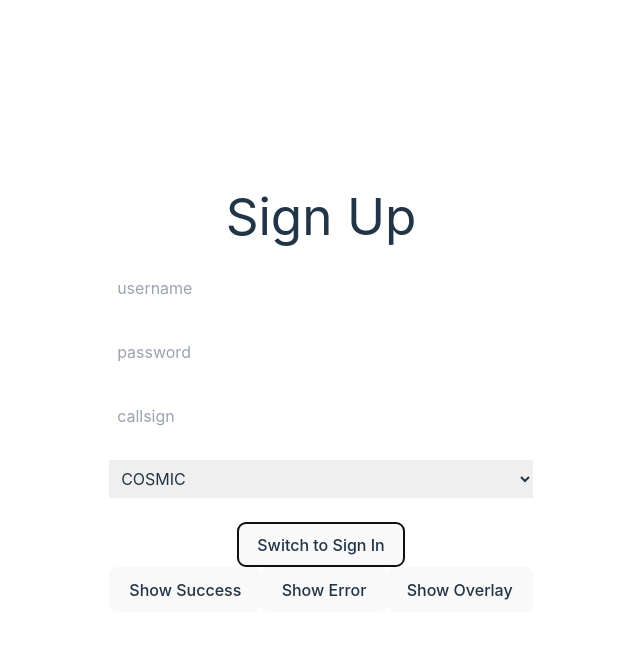
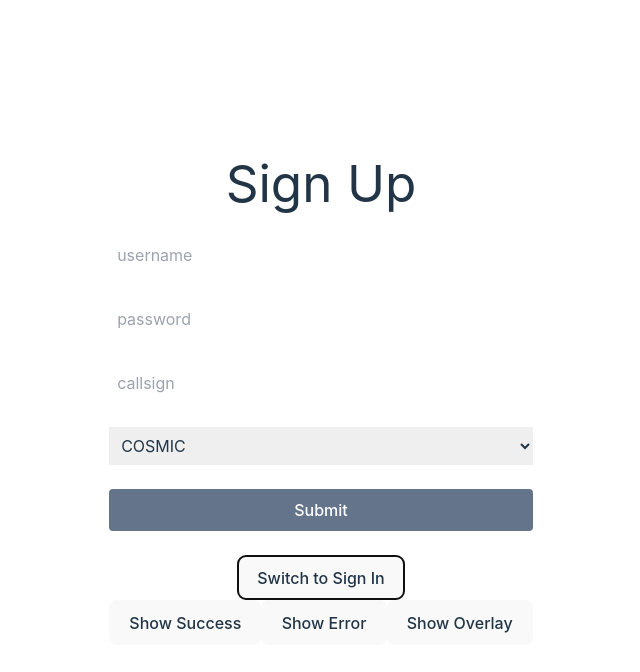
Before and after one commit to OliverKrieger/SPE-JFS, a React (Vite) app in the folder frontend/: page / in a window 1280 px wide. Both pictures are taken after a click on the button "Switch to Sign Up". Shown: the top 672 px of the page, without its empty margins (319-959 px from the left). Built offline with nearby package versions, Linux system fonts and the light colour scheme.

Commit message:
add basic form fields - wip

```diff
--- a/frontend/src/components/login/SignIn.tsx
+++ b/frontend/src/components/login/SignIn.tsx
@@ -1,10 +1,88 @@
+import React, { useState } from "react";
+
+interface FormState {
+    username: string;
+    password: string;
+}
+
+interface FormErrors {
+    username?: string;
+    password?: string;
+}
+
 const SignIn: React.FC = () => {
+    const [formState, setFormState] = useState<FormState>({ username: "", password: "" });
+    const [formErrors, setFormErrors] = useState<FormErrors>({});
+
+    const handleChange = (e: React.ChangeEvent<HTMLInputElement>) => {
+        const { name, value } = e.target;
+        setFormState({
+            ...formState,
+            [name]: value,
+        });
+
+        setFormErrors({
+            ...formErrors,
+            [name]: "",
+        });
+    };
+
+    const validate = (): boolean => {
+        const errors: FormErrors = {};
+        if (!formState.username) {
+            errors.username = "Username is required";
+        } else if (formState.password.length < 0) {
+            errors.username = "Username is invalid";
+        }
+
+        if (!formState.password) {
+            errors.password = "Password is required";
+        } else if (formState.password.length < 6) {
+            errors.password = "Password must be at least 6 characters long";
+        }
+
+        setFormErrors(errors);
+        return Object.keys(errors).length === 0;
+    };
+
+    const handleSubmit = (e: React.FormEvent) => {
+        e.preventDefault();
+        if (validate()) {
+            console.log("Form submitted successfully:", formState);
+        }
+    };
+
     return (
         <div className='sign-in-container'>
             <h1>Sign In</h1>
-            <form className="my-6 space-y-6 flex flex-col">
-                <input type="text" placeholder="username" className="p-2"></input>
-                <input type="password" placeholder="password" className="p-2"></input>
+            <form onSubmit={handleSubmit} className="my-6 space-y-6 flex flex-col">
+                <div>
+                    <input
+                        type="text"
+                        id="username"
+                        name="username"
+                        value={formState.username}
+                        placeholder="username"
+                        onChange={handleChange}
+                        className="p-2 w-full"
+                    />
+                    {formErrors.username && <p className="text-red-600">{formErrors.username}</p>}
+                </div>
+                <div>
+                    <input
+                        type="password"
+                        id="password"
+                        name="password"
+                        value={formState.password}
+                        placeholder="password"
+                        onChange={handleChange}
+                        className="p-2 w-full"
+                    />
+                    {formErrors.password && <p className="text-red-600">{formErrors.password}</p>}
+                </div>
+                <button type="submit" className="bg-slate-500 text-white px-4 py-2 rounded">
+                    Submit
+                </button>
             </form>
         </div>
     );
--- a/frontend/src/components/login/SignUp.tsx
+++ b/frontend/src/components/login/SignUp.tsx
@@ -1,23 +1,136 @@
+import React, { useState } from "react";
+
+interface FormState {
+    username: string;
+    password: string;
+    callsign: string;
+    faction: string;
+}
+
+interface FormErrors {
+    username?: string;
+    password?: string;
+    callsign?: string;
+    faction?: string;
+}
+
 const SignUp: React.FC = () => {
+    const [formState, setFormState] = useState<FormState>({ username: "", password: "", callsign: "", faction: "COSMIC" });
+    const [formErrors, setFormErrors] = useState<FormErrors>({});
+
+    const handleChange = (e: React.ChangeEvent<HTMLInputElement | HTMLSelectElement>) => {
+        const { name, value } = e.target;
+        setFormState({
+            ...formState,
+            [name]: value,
+        });
+
+        setFormErrors({
+            ...formErrors,
+            [name]: "",
+        });
+    };
+
+    const validate = (): boolean => {
+        const errors: FormErrors = {};
+
+        if (!formState.username.trim()) {
+            errors.username = "Username is required";
+        }
+
+        if (!formState.password.trim()) {
+            errors.password = "Password is required";
+        }
+        else if (
+            formState.password.length < 6 ||
+            !/[A-Z]/.test(formState.password) ||
+            !/[a-z]/.test(formState.password) ||
+            !/[0-9]/.test(formState.password) ||
+            !/[!@#$%^&*(),.?":{}|<>]/.test(formState.password)
+        ) {
+            errors.password =
+                "Password must be at least 6 characters long, include an uppercase letter, a lowercase letter, a number, and a special character.";
+        }
+
+        if (!formState.callsign.trim()) {
+            errors.callsign = "Callsign is required";
+        }
+
+        setFormErrors(errors);
+        return Object.keys(errors).length === 0;
+    };
+
+    const handleSubmit = (e: React.FormEvent) => {
+        e.preventDefault();
+        if (validate()) {
+            console.log("Form submitted successfully:", formState);
+        }
+    };
+
     return (
         <div className='sign-up-container'>
             <h1>Sign Up</h1>
-            <form className="my-6 space-y-6 flex flex-col">
-                <input type="text" placeholder="username" className="p-2"></input>
-                <input type="password" placeholder="password" className="p-2"></input>
-                <input type="text" placeholder="callsign" className="p-2"></input>
-                <select className="p-2">
-                    <option>COSMIC</option>
-                    <option>GALACTIC</option>
-                    <option>QUANTUM</option>
-                    <option>DOMINION</option>
-                    <option>ASTRO</option>
-                    <option>CORSAIRS</option>
-                    <option>VOID</option>
-                    <option>OBSIDIAN</option>
-                    <option>AEGIS</option>
-                    <option>UNITED</option>
-                </select>
+            <form onSubmit={handleSubmit} className="my-6 space-y-6 flex flex-col">
+                <div>
+                    <input
+                        type="text"
+                        id="username"
+                        name="username"
+                        value={formState.username}
+                        placeholder="username"
+                        onChange={handleChange}
+                        className="p-2 w-full"
+                    />
+                    {formErrors.username && <p className="text-red-600">{formErrors.username}</p>}
+                </div>
+                <div>
+                    <input
+                        type="password"
+                        id="password"
+                        name="password"
+                        value={formState.password}
+                        placeholder="password"
+                        onChange={handleChange}
+                        className="p-2 w-full"
+                    />
+                    {formErrors.password && <p className="text-red-600">{formErrors.password}</p>}
+                </div>
+                <div>
+                    <input
+                        type="text"
+                        id="callsign"
+                        name="callsign"
+                        value={formState.callsign}
+                        placeholder="callsign"
+                        onChange={handleChange}
+                        className="p-2 w-full"
+                    />
+                    {formErrors.callsign && <p className="text-red-600">{formErrors.callsign}</p>}
+                </div>
+                <div>
+                    <select
+                        id="faction"
+                        name="faction"
+                        value={formState.faction}
+                        onChange={handleChange}
+                        className="p-2 w-full"
+                    >
+                        <option value="COSMIC">COSMIC</option>
+                        <option value="GALACTIC">GALACTIC</option>
+                        <option value="QUANTUM">QUANTUM</option>
+                        <option value="DOMINION">DOMINION</option>
+                        <option value="ASTRO">ASTRO</option>
+                        <option value="CORSAIRS">CORSAIRS</option>
+                        <option value="VOID">VOID</option>
+                        <option value="OBSIDIAN">OBSIDIAN</option>
+                        <option value="AEGIS">AEGIS</option>
+                        <option value="UNITED">UNITED</option>
+                    </select>
+                    {formErrors.faction && <p className="text-red-600">{formErrors.faction}</p>}
+                </div>
+                <button type="submit" className="bg-slate-500 text-white px-4 py-2 rounded">
+                    Submit
+                </button>
             </form>
         </div>
     );
```
Also changed, not shown: 2 other files (tests, documents, lock files or other folders).
